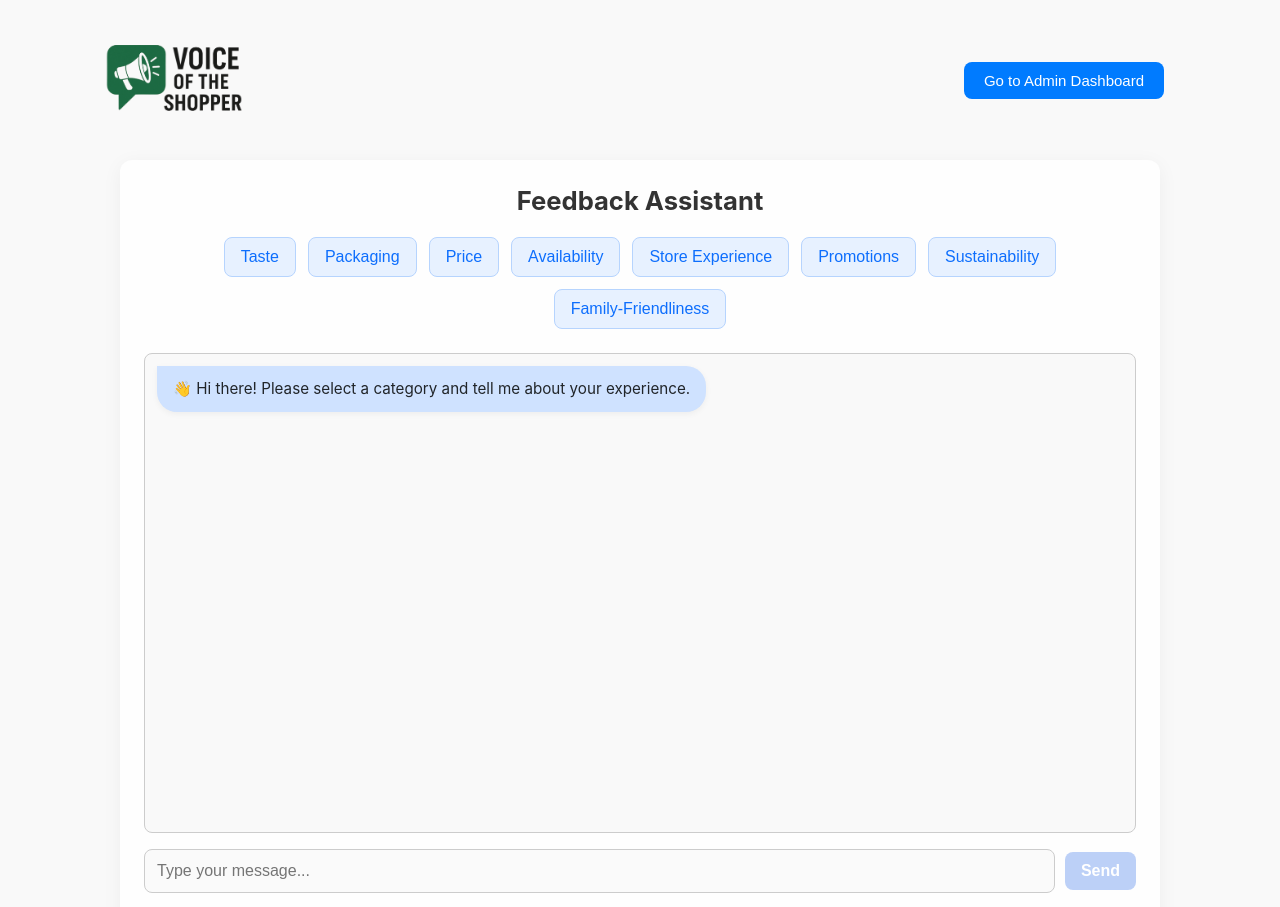
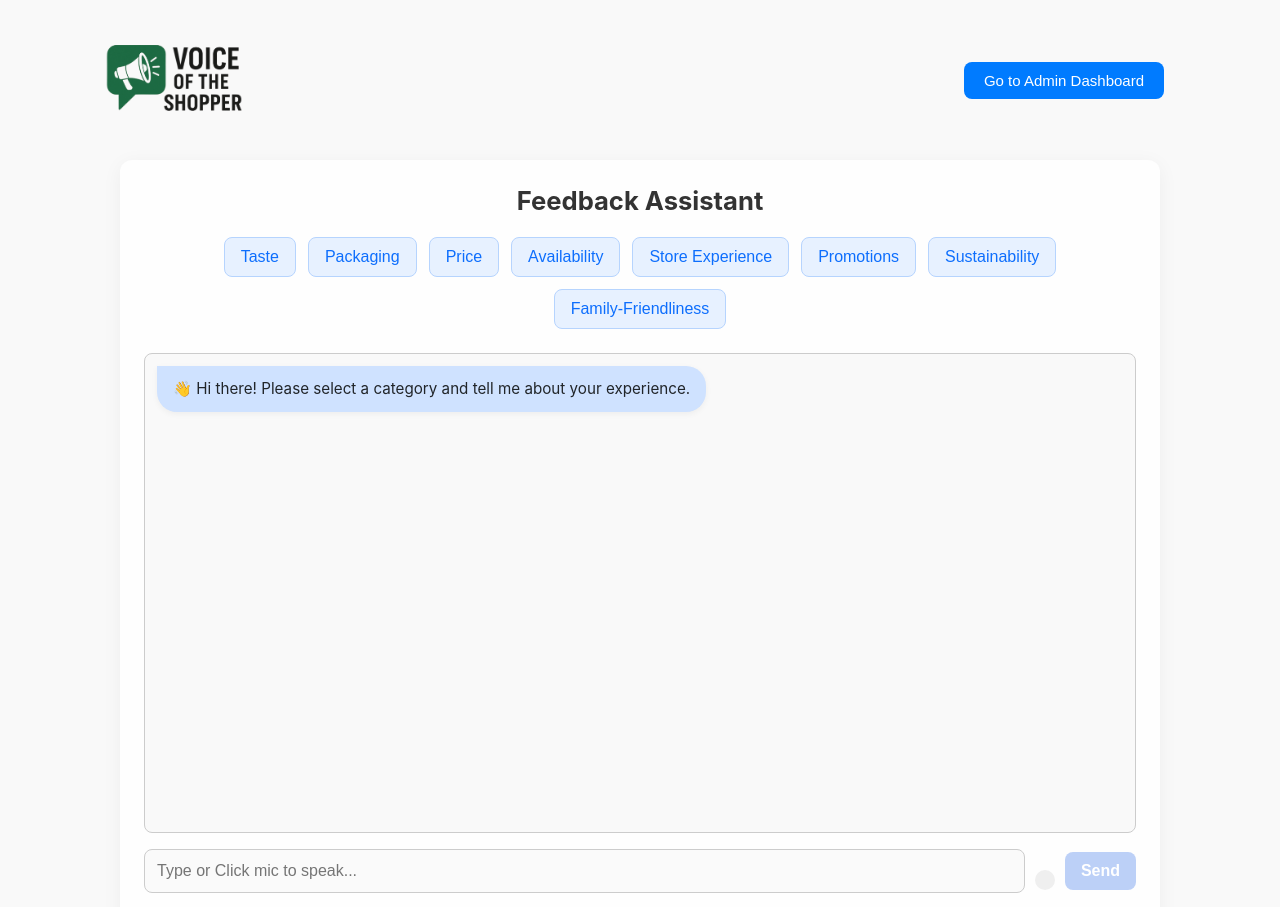
Before and after one commit to tylerpierson/voice-of-the-shopper, a React (Create React App) app in the folder frontend/: page / in a window 1280 px wide. Shown: the top 907 px of the page. Built offline with nearby package versions, Linux system fonts and the light colour scheme.

Commit message:
Added Voice to input logic
Added Voice to input logic

```diff
--- a/frontend/src/components/FeedbackChat/FeedbackChat.js
+++ b/frontend/src/components/FeedbackChat/FeedbackChat.js
@@ -2,6 +2,7 @@ import { useEffect, useRef, useState } from "react";
 import style from "./FeedbackChat.module.scss";
 import ChatMessage from "../ChatMessage/ChatMessage";
 import Confetti from "react-confetti";
+import VoiceInput from '../VoiceInput/VoiceInput';
 
 const categories = [
   "Taste", "Packaging", "Price", "Availability",
@@ -20,6 +21,8 @@ const categoryPrompts = {
 };
 
 function FeedbackChat({ toggleAdmin, userName, setUserName }) {
+  const [transcript, setTranscript] = useState('');
+  // const [inputText, setInputText] = useState('')
   const [messages, setMessages] = useState([
     { sender: "assistant", text: "👋 Hi there! Please select a category and tell me about your experience." }
   ]);
@@ -30,6 +33,7 @@ function FeedbackChat({ toggleAdmin, userName, setUserName }) {
   const [showThankYou, setShowThankYou] = useState(false);
   const [showConfetti, setShowConfetti] = useState(false);
   const [tempNameInput, setTempNameInput] = useState("");
+  const[placeholder,setPlaceholder] = useState('Type or Click mic to speak...');
 
   const chatEndRef = useRef(null);
 
@@ -79,7 +83,20 @@ function FeedbackChat({ toggleAdmin, userName, setUserName }) {
   const handleSubmit = (e) => {
     e.preventDefault();
     if (input.trim()) sendMessage(input);
+    setInput('')
   };
+  const handleInputChange = (e) => {
+    setInput(e.target.value);
+  };
+
+  // Handles updates from speech input
+  const handleSpeechInput = (speechText) => {
+    setInput((prevText) => prevText + ' ' + speechText);
+  };
+
+  const onPlaceHolderChange =(text) =>{
+    setPlaceholder(text)
+  }
 
   const finalizeFeedback = async () => {
     try {
@@ -208,10 +225,11 @@ function FeedbackChat({ toggleAdmin, userName, setUserName }) {
         <input
           type="text"
           value={input}
-          onChange={(e) => setInput(e.target.value)}
-          placeholder="Type your message..."
+          onChange={handleInputChange}
+          placeholder= {placeholder}
           disabled={!selectedCategory}
         />
+        <VoiceInput onSpeechResult={handleSpeechInput} handlePlaceHolder={onPlaceHolderChange}/> {/* Pass the function as a prop */}
         <button type="submit" className={style.sendButton} disabled={!selectedCategory || !input.trim()}>
           Send
         </button>
--- /dev/null
+++ b/frontend/src/components/VoiceInput/VoiceInput.js
@@ -0,0 +1,89 @@
+
+import React, { useState, useEffect, useRef } from 'react';
+import { FontAwesomeIcon } from '@fortawesome/react-fontawesome';
+// import { faMicrophone, faMicrophoneSlash } from '@fortawesome/free-solid-svg-icons';
+// import { faCircleMicrophone } from '@fortawesome/free-solid-svg-icons';
+// import { Mic , MicOff } from '@fluentui/react-icons';
+
+
+const VoiceInput = ({ onSpeechResult,handlePlaceHolder}) => {
+  const [isListening, setIsListening] = useState(false);
+  const recognitionRef = useRef(null);
+
+
+  const toggleMic = () => {
+      setIsListening(prev => !prev);
+      // Add your speech start/stop logic here
+    };
+
+  useEffect(() => {
+    const SpeechRecognition = window.SpeechRecognition || window.webkitSpeechRecognition;
+
+    if (!SpeechRecognition) {
+      alert('Web Speech API not supported in this browser');
+      return;
+    }
+
+    const recognition = new SpeechRecognition();
+    recognition.continuous = false;
+    recognition.interimResults = false;
+    recognition.lang = 'en-US';
+
+    recognition.onresult = (event) => {
+      const speechResult = event.results[0][0].transcript;
+      onSpeechResult(speechResult); // Send transcript to parent
+    };
+
+    recognition.onerror = (event) => {
+      console.error('Speech recognition error:', event.error);
+    };
+
+    recognitionRef.current = recognition;
+  }, [onSpeechResult]);
+
+  const toggleListening = () => {
+    if (!recognitionRef.current) return;
+
+    if (isListening) {
+      recognitionRef.current.stop();
+    } else {
+      handlePlaceHolder('Listening...');
+      recognitionRef.current.start();
+    }
+
+    setIsListening((prev) => !prev);
+  };
+
+  return (
+    <div style={{ marginTop: '10px' }}>
+      <button
+      onClick={toggleListening}
+      style={{
+        padding: '10px',
+        borderRadius: '50%',
+        border: 'none',
+        backgroundColor: 'none',
+        cursor: 'pointer',
+      }}
+    >
+      <FontAwesomeIcon
+        icon={isListening ? 'red' : 'black'}
+        style={{ color: 'white', fontSize: '24px' }}
+      />
+      {/* <FontAwesomeIcon
+        icon={isListening ? faMicrophoneSlash : faCircleMicrophon}
+        color={isListening ? 'red' : 'black'}
+        size="lg"
+        title={isListening ? 'Mic Off' : 'Mic On'}
+      /> */}
+      {/* {isListening ? (
+        <Mic style={{ fontSize: 24, color: 'white' }} />
+      ) : (
+        <MicOff style={{ fontSize: 24, color: 'white' }} />
+      )} */}
+    </button>
+    </div>
+  );
+};
+
+export default VoiceInput;
```
Also changed, not shown: frontend/src/components/VoiceInput/VoiceInput.module.scss (added).
